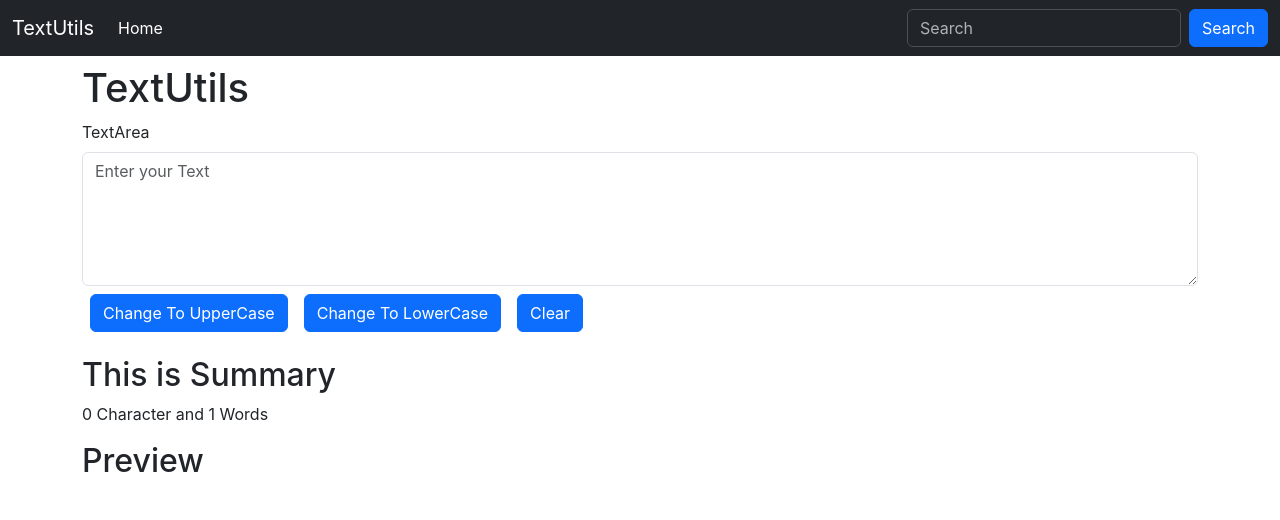
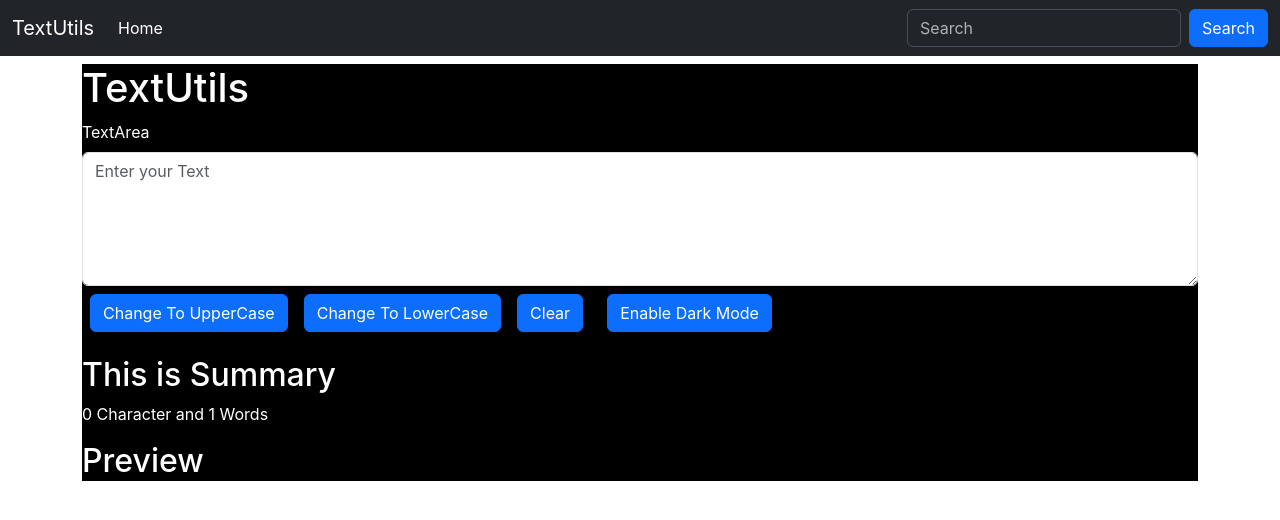
Before and after one commit to MayankMukul/react-test, a React (Create React App) app in the folder test-react/: page / in a window 1280 px wide. Shown: the top 520 px of the page. Built offline with nearby package versions, Linux system fonts and the light colour scheme.

Commit message:
dark mode

```diff
--- a/test-react/src/Components/TextForm.js
+++ b/test-react/src/Components/TextForm.js
@@ -25,8 +25,41 @@ export default function TextForm(props) {
         console.log("changed");
         setText(event.target.value);
     }
+
+
+  const [btnText,setbtnText]=useState("Enable Dark Mode");
+  const [themeStyle, setthemeStyle]= useState(
+    {
+      backgroundColor: "black",
+      color: "white",
+    }
+  )
+  const toggleTheme=()=>{
+    if(themeStyle.backgroundColor==="black"){
+      setthemeStyle({
+        backgroundColor:"white",
+        color:"black"})
+      toggleDarkMode();
+    }else {
+      setthemeStyle({
+        backgroundColor:"black",
+        color:"white",
+       border : "10px solid black"})
+      toggleLightMode();
+    }
+
+  }
+
+  const toggleDarkMode = ()=>{
+    setbtnText("Enable Light Mode");
+  }
+
+  const toggleLightMode = ()=>{
+    setbtnText("Enable Dark Mode");
+  }
+
   return (
-    <>
+    <div className='textForm' style={themeStyle}>
       <div className="form">
         <h1 className='my-2'>{props.heading}</h1>
         <div className="mb-3">
@@ -44,6 +77,8 @@ export default function TextForm(props) {
           <div className="btn btn-primary my-2 mx-2" onClick={handleUpCase}>Change To UpperCase</div>
           <div className="btn btn-primary my-2 mx-2" onClick={handleLoCase}>Change To LowerCase</div>
           <div className="btn btn-primary my-2 mx-2" onClick={handleReset}>Clear</div>
+
+          <button className='btn btn-primary mx-3' onClick={toggleTheme}>{btnText}</button>
         </div>
       </div>
       <div className="summary">
@@ -53,6 +88,6 @@ export default function TextForm(props) {
         <h2>Preview</h2>
         <p>{text}</p>
       </div>
-    </>
+    </div>
   );
 }
```
